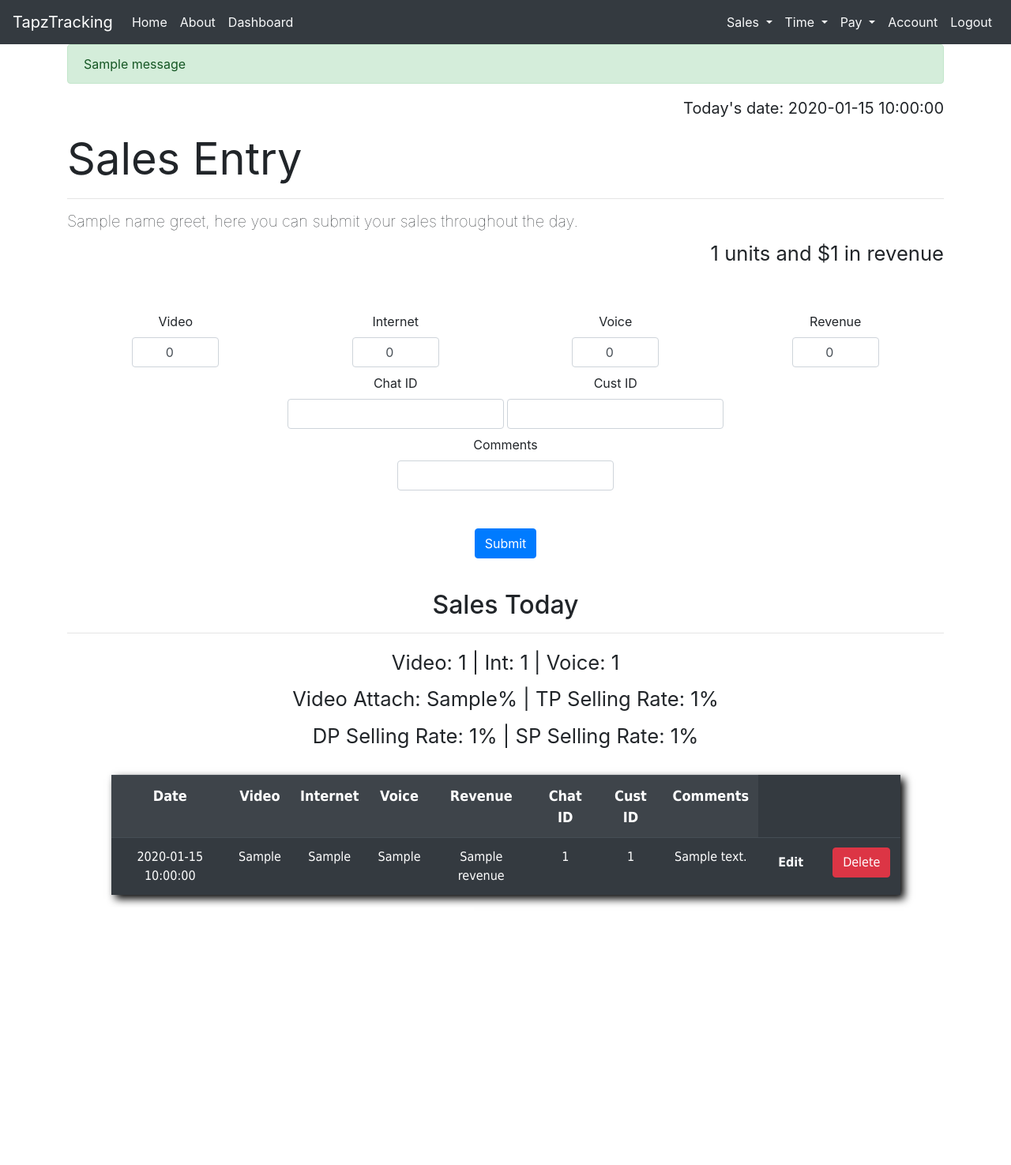
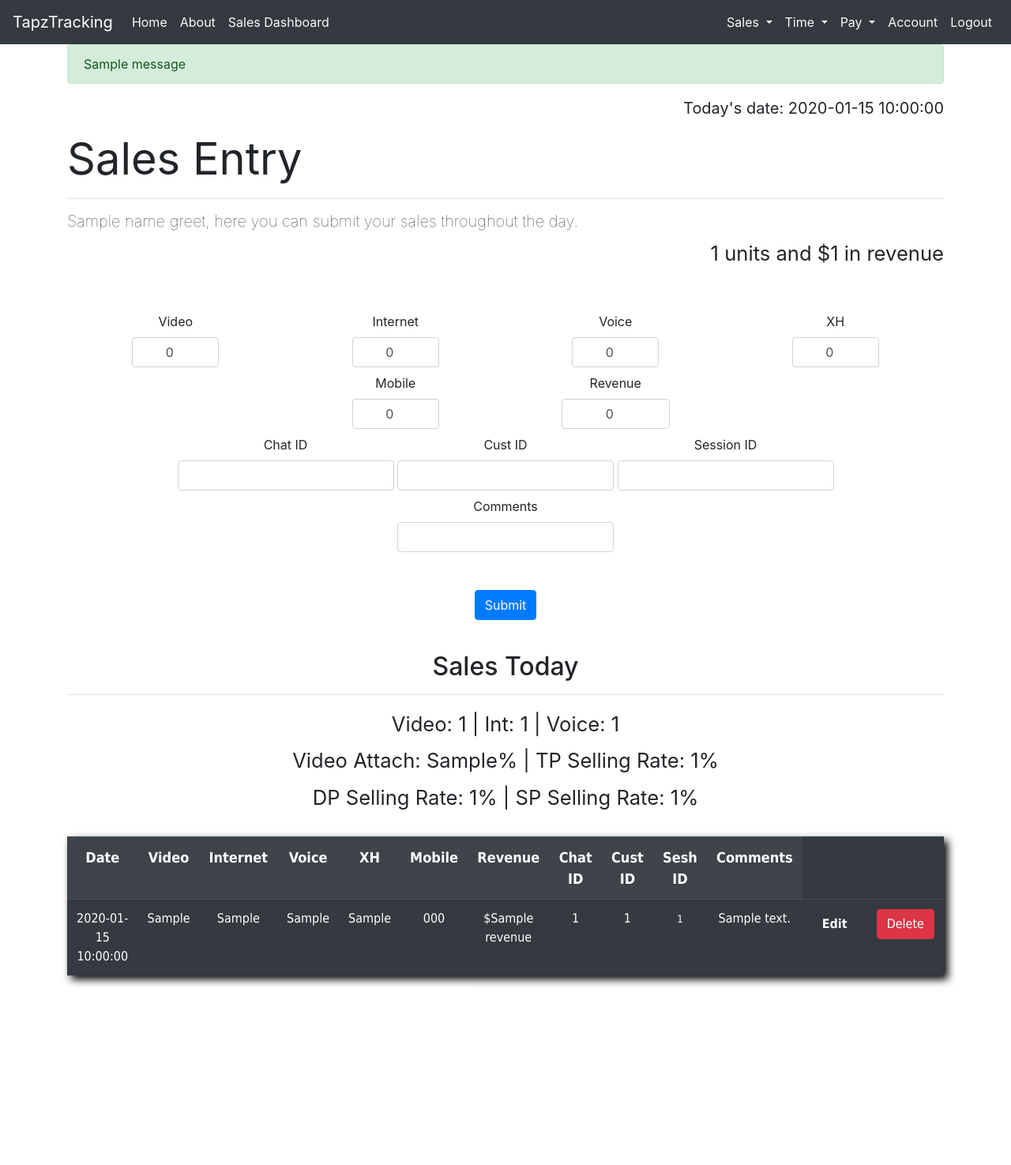
Before and after one commit to Tapz1/TapzTracking, a Flask app: template templates/sales_entry.html in a window 1280 px wide. Shown: the top 1475 px of the page at 79% size. Run offline with Flask 2, Linux system fonts and the light colour scheme; the visitor is signed in with stand-in values (Sample User, id 1); tables that the repository leaves empty hold one stand-in row (values such as "Sample post"); the template is opened without the code that fills it: values that come from a table or form of the project are taken from there, most other values are stand-ins (such as "Sample title", 1, 10 or a date in 2020); one stand-in notice (Sample message) is shown; parts of the project's set-up code (start-up, migrations or seed data) failed here and were passed over; some libraries are stand-ins or nearby versions.

Commit message:
Added Sales Dashboard for co-workers & other minor tweaks

```diff
--- a/main.py
+++ b/main.py
@@ -108,6 +108,22 @@ def authorized(f):
     return wrap
 
 
+def comcaster(f):
+    """checks if user has 'comcast' in their group_name in DB"""
+    @wraps(f)
+    def wrap(*args, **kwargs):
+        cur = mysql.connection.cursor()
+        cur.execute("SELECT email FROM users WHERE group_name = 'comcast' OR group_name = 'Comcast'")
+        comcast_list = str(cur.fetchall())
+        email = session['email']
+        if 'logged_in' in session and (email).lower() in comcast_list:
+            return f(*args, **kwargs)
+        else:
+            flash('Unauthorized User', 'danger')
+            return redirect(url_for('dashboard'))
+    return wrap
+
+
 def is_logged_in(f):
     """checks if user logged in"""
     @wraps(f)
@@ -150,6 +166,7 @@ def register():
     fname = form.fname.data
     lname = form.lname.data
     email = form.email.data
+    group_name = form.group_name.data
     # Create cursor
     cur = mysql.connection.cursor()
 
@@ -163,7 +180,7 @@ def register():
             password = sha256_crypt.encrypt(str(form.password.data))
 
             # Executes the query statement
-            cur.execute("INSERT INTO users(fname, lname, email, password, confirmed) VALUES(%s, %s, %s, %s, False)", (fname, lname, email, password))
+            cur.execute("INSERT INTO users(fname, lname, email, password, group_name, confirmed) VALUES(%s, %s, %s, %s, %s, False)", (fname, lname, email.lower(), password, group_name))
 
             # commit to DB
             mysql.connection.commit()
@@ -209,7 +226,7 @@ def confirm_email(token):
         mysql.connection.commit()
         cur.close()
         flash('You have confirmed your account. Thanks!', 'success')
-    return redirect(url_for('dashboard'))
+    return redirect(url_for('account'))
 
 
 @app.route('/unconfirmed')
@@ -266,6 +283,13 @@ def login():
 
                 if (email).lower() in admin_list:
                     session['Admin'] = True
+
+            # checks if comcast employee
+                cur.execute("SELECT email FROM users WHERE group_name = 'comcast' or group_name = 'Comcast'")
+                comcast_list = str(cur.fetchall())
+
+                if email in comcast_list:
+                    session['Comcaster'] = True
 
                 # checks if confirmed email
                 cur.execute("SELECT confirmed FROM users WHERE email = %s", [email])
@@ -636,7 +660,7 @@ def view_pay():
     return render_template("view_pay.html", form=form, name_greet=fname_session, html_date=html_date)
 
 
-@app.route('/delete_sale/<string:pay_id>', methods=['POST'])
+@app.route('/delete_pay/<string:pay_id>', methods=['POST'])
 @is_logged_in
 def delete_pay(pay_id):
     """delete pay by pay_id"""
@@ -654,6 +678,7 @@ def delete_pay(pay_id):
 @app.route("/sales_entry", methods=['GET', 'POST'])
 @is_logged_in
 @check_confirmed
+@comcaster
 def sales_entry():
     """page to add sales"""
     """Needs similar formatting to time_entry function"""
@@ -700,6 +725,9 @@ def sales_entry():
     total_hsd = 0
     total_voice = 0
     total_rev = (0)
+    total_xh = 0
+    total_mobile = 0
+
     for row in sales_data:
         a = int(row['vid_unit'])
         total_vids += a
@@ -710,9 +738,15 @@ def sales_entry():
         c = int(row['voice_unit'])
         total_voice += c
     for row in sales_data:
+        e = int(row['xh_unit'])
+        total_xh += e
+    for row in sales_data:
+        f = int(row['mobile_unit'])
+        total_mobile += f
+    for row in sales_data:
         d = float(row['revenue'])
         total_rev += d
-    total_units = total_vids + total_hsd + total_voice
+    total_units = total_vids + total_hsd + total_voice + total_xh + total_mobile
     # percentages
     if total_sales <= 0:
         vid_attach = 0
@@ -730,13 +764,16 @@ def sales_entry():
     hsd_unit = form.hsd_unit.data
     voice_unit = form.voice_unit.data
     revenue = form.revenue.data
+    xh_unit = form.xh_unit.data
+    mobile_unit = form.mobile_unit.data
     chat_id = form.chat_id.data
     cust_id = form.cust_id.data
     comment = form.comment.data
+    sesh_id = form.sesh_id.data
 
     if request.method == 'POST' and form.validate():
 
-        cur.execute("INSERT INTO sales_entry(user_id, Date, FirstName, LastName, vid_unit, hsd_unit, voice_unit, revenue, chat_id, cust_id, comment) VALUES(%s, CURDATE(), %s, %s, %s, %s, %s, %s, %s, %s, %s)", (userid_session, fname_session, lname_session, vid_unit, hsd_unit, voice_unit, revenue, chat_id, cust_id, comment))
+        cur.execute("INSERT INTO sales_entry(user_id, Date, FirstName, LastName, vid_unit, hsd_unit, voice_unit, xh_unit, mobile_unit, revenue, chat_id, cust_id, comment, sesh_id) VALUES(%s, CURDATE(), %s, %s, %s, %s, %s, %s, %s, %s, %s, %s, %s, %s)", (userid_session, fname_session, lname_session, vid_unit, hsd_unit, voice_unit, xh_unit, mobile_unit, revenue, chat_id, cust_id, comment, sesh_id))
         mysql.connection.commit()
 
         cur.close()
@@ -798,6 +835,9 @@ def view_sales():
     total_hsd = 0
     total_voice = 0
     total_rev = (0)
+    total_xh = 0
+    total_mobile = 0
+
     for row in sales_data:
         a = int(row['vid_unit'])
         total_vids += a
@@ -808,9 +848,15 @@ def view_sales():
         c = int(row['voice_unit'])
         total_voice += c
     for row in sales_data:
+        e = int(row['xh_unit'])
+        total_xh += e
+    for row in sales_data:
+        f = int(row['mobile_unit'])
+        total_mobile += f
+    for row in sales_data:
         d = float(row['revenue'])
         total_rev += d
-    total_units = total_vids + total_hsd + total_voice
+    total_units = total_vids + total_hsd + total_voice + total_xh + total_mobile
 
     # percentages
     if total_sales <= 0:
@@ -851,6 +897,8 @@ def edit_sale(sale_id):
     form.vid_unit.data = str(entry['vid_unit'])
     form.hsd_unit.data = str(entry['hsd_unit'])
     form.voice_unit.data = str(entry['voice_unit'])
+    form.xh_unit.data = str(entry['xh_unit'])
+    form.mobile_unit.data = str(entry['mobile_unit'])
     form.revenue.data = str(entry['revenue'])
     form.chat_id.data = entry['chat_id']
     form.cust_id.data = entry['cust_id']
@@ -860,12 +908,14 @@ def edit_sale(sale_id):
         vid_unit = request.form['vid_unit']
         hsd_unit = request.form['hsd_unit']
         voice_unit = request.form['voice_unit']
+        xh_unit = request.form['xh_unit']
+        mobile_unit = request.form['mobile_unit']
         revenue = request.form['revenue']
         chat_id = request.form['chat_id']
         cust_id = request.form['cust_id']
         comment = request.form['comment']
 
-        cur.execute("UPDATE sales_entry SET vid_unit=%s, hsd_unit=%s, voice_unit=%s, revenue=%s, chat_id=%s, cust_id=%s, comment=%s WHERE sale_id=%s", [vid_unit, hsd_unit, voice_unit, revenue, chat_id, cust_id, comment, sale_id])
+        cur.execute("UPDATE sales_entry SET vid_unit=%s, hsd_unit=%s, voice_unit=%s, xh_unit=%s, mobile_unit=%s, revenue=%s, chat_id=%s, cust_id=%s, comment=%s WHERE sale_id=%s", [vid_unit, hsd_unit, voice_unit, xh_unit, mobile_unit, revenue, chat_id, cust_id, comment, sale_id])
         mysql.connection.commit()
 
         cur.close()
@@ -1018,9 +1068,10 @@ def download_time_entry(userid, date_from, date_to):
 
     def generate():
         data = BytesIO()
+        #data = StringIO() # for testing purposes
 
         # write header
-        fieldnames = ['Date', 'FirstName', 'LastName', 'Time_In', 'Time_Out']
+        fieldnames = ['Date', 'FirstName', 'LastName', 'Time_In', 'Time_Out', 'category']
         csv_writer = csv.DictWriter(data, fieldnames=fieldnames)
         csv_writer.writeheader()
         yield data.getvalue()
@@ -1057,7 +1108,7 @@ def download_sales_entry(userid, date_from, date_to):
         data = BytesIO()
 
         # write header
-        fieldnames = ['Date', 'vid_unit', 'hsd_unit', 'voice_unit', 'revenue', 'chat_id', 'cust_id', 'comment']
+        fieldnames = ['Date', 'vid_unit', 'hsd_unit', 'voice_unit', 'xh_unit', 'mobile_unit', 'revenue', 'chat_id', 'cust_id', 'comment']
         csv_writer = csv.DictWriter(data, fieldnames=fieldnames)
         csv_writer.writeheader()
         yield data.getvalue()
@@ -1082,6 +1133,26 @@ def download_sales_entry(userid, date_from, date_to):
     # add a filename
     response.headers.set("Content-Disposition", "attachment", filename="Sales Report.csv")
     return response
+
+
+@app.route('/sales_dash')
+@comcaster
+@check_confirmed
+def sales_dashboard():
+    # time categories
+    categories = ["Name","Units", "Revenue"]
+    cur = mysql.connection.cursor()
+    current_email = session.get('email')
+    cur.execute("SELECT fname FROM users WHERE email = %s", [current_email])
+    data = cur.fetchone()
+    current_fname = str(data['fname'])
+
+    cur.execute("SELECT FirstName, LastName, SUM(vid_unit+hsd_unit+voice_unit+xh_unit+mobile_unit) AS 'Units', ROUND(SUM(revenue),2) AS 'Revenue' FROM sales_entry WHERE Date = CURDATE() GROUP BY user_id ORDER BY Units DESC, Revenue DESC")
+
+    sales_data = list(cur.fetchall())
+
+
+    return render_template('sales_dashboard.html', name=current_fname, categories=categories, sales_data=sales_data)
 
 
 @app.route('/dashboard')
--- a/project_lib.py
+++ b/project_lib.py
@@ -14,6 +14,6 @@ from datetime import datetime, timedelta
 from threading import Timer
 from submissionForms import RegisterForm, TimeEntry_Form, ViewTime_Form, SalesEntryForm, ResetPassword, EditAccount, PayEntryForm
 import db_credentials as db
-from io import BytesIO
+from io import BytesIO#, StringIO # for testing purposes
 import csv
 from pytz import timezone
--- a/templates/account.html
+++ b/templates/account.html
@@ -3,7 +3,7 @@
 {% block body %}
     <h1>Account Info</h1>
     <hr>
-    <h3 class="font-weight-lighter">Shhh! This is your account information.<br>We're looking to add the ability to change this data in a future update</h3>
+    <h3 class="font-weight-lighter">This is your account information <br> ( ͡° ͜ʖ ͡°) </h3>
     <br>
 
     <table class="table table-hover table-dark" align="center" style="font-family:Tahoma; width:90%; text-align:center; background-color: #228228228; box-shadow:5px 5px 10px black;">
--- a/templates/dashboard.html
+++ b/templates/dashboard.html
@@ -4,7 +4,7 @@
     <br>
         <h1 class="display-4"><strong>Dashboard</strong></h1>
         <hr>
-        <h2>Welcome, {{ name }},<small> feel free to submit your time entry!</small></h2>
+        <h2>Welcome, {{ name }}!<small> Here's your daily summary</small></h2>
 
     <hr>
 
--- a/templates/includes/_navbar.html
+++ b/templates/includes/_navbar.html
@@ -14,12 +14,19 @@
       <li class="nav-item">
         <a class="nav-link text-light" href="/about">About</a>
       </li>
+    {% if session.Comcaster %}
+      <li class="nav-item">
+        <a class="nav-link text-light" href="/sales_dash">Sales Dashboard</a>
+      </li>
+    {% endif %}
+  <!-- testing this out for more time data
     {% if session.logged_in %}
       <li class="nav-item">
         <a class="nav-link text-light" href="/dashboard">Dashboard</a>
       </li>
     {% else %}
     {% endif %}
+  -->
     </ul>
 
     <ul class="navbar-nav">
@@ -27,7 +34,7 @@
   {% if session.logged_in %}
 
     <!-- Dropdown -->
-      {% if session.Admin %}
+      {% if session.Comcaster %}
         <li class="nav-item dropdown">  <!--dropdown for sales entry-->
           <a class="nav-link dropdown-toggle text-light" href="#" id="navbardrop" data-toggle="dropdown">
             Sales
--- a/templates/sales_entry.html
+++ b/templates/sales_entry.html
@@ -24,8 +24,17 @@
                 <label> <!-- voice input -->
                     {{render_field(form.voice_unit, class="form-control", type="number", value="0", min="0", style='text-align:center; width: 40%;')}}
                 </label>
+
+                <label> <!-- voice input -->
+                    {{render_field(form.xh_unit, class="form-control", type="number", value="0", min="0", style='text-align:center; width: 40%;')}}
+                </label>
+
+                <label> <!-- voice input -->
+                    {{render_field(form.mobile_unit, class="form-control", type="number", value="0", min="0", style='text-align:center; width: 40%;')}}
+                </label>
+
                 <label> <!-- revenue input -->
-                    {{render_field(form.revenue, class="form-control", type="number", step="0.01", value="0", min="0", style='text-align:center; width: 40%;')}}
+                    {{render_field(form.revenue, class="form-control", type="number", step="0.01", value="0", min="0", style='text-align:center; width: 50%;')}}
                 </label>
               <div class="" style="clear:both;">
                 <label> <!-- chat  ID input -->
@@ -33,6 +42,9 @@
                 </label>
                 <label> <!-- cust_id input -->
                     {{render_field(form.cust_id, class="form-control", type="number")}}
+                </label>
+                <label> <!-- cust_id input -->
+                    {{render_field(form.sesh_id, class="form-control", type="text")}}
                 </label>
                 </div>
 
@@ -59,16 +71,19 @@
 
       </div>
           <br>
-          <table class="table table-dark table-hover table-striped" align="center" style="font-family:Tahoma; width:90%; text-align:center; background-color: #228228228; box-shadow:5px 5px 10px black;">
+          <table class="table table-dark table-hover table-striped" align="center" style="font-family:Tahoma; width:100%; text-align:center; background-color: #228228228; box-shadow:5px 5px 10px black;">
             <tr>
               <th style="text-align:center;"><font size="4">Date</font></th>
               <!--<th style="text-align:center;"><font size="4">Name</font></th>-->
               <th style="text-align:center;"><font size="4">Video</font></th>
               <th style="text-align:center;"><font size="4">Internet</font></th>
               <th style="text-align:center;"><font size="4">Voice</font></th>
+              <th style="text-align:center;"><font size="4">XH</font></th>
+              <th style="text-align:center;"><font size="4">Mobile</font></th>
               <th style="text-align:center;"><font size="4">Revenue</font></th>
               <th style="text-align:center;"><font size="4">Chat ID</font></th>
               <th style="text-align:center;"><font size="4">Cust ID</font></th>
+              <th style="text-algin:center;"><font size="4">Sesh ID</th>
               <th style="text-align:center;"><font size="4">Comments</font></th>
             </tr>
 
@@ -79,9 +94,12 @@
               <td><font size="3">{{i.vid_unit}}</font></td>
               <td><font size="3">{{i.hsd_unit}}</font></td>
               <td><font size="3">{{i.voice_unit}}</font></td>
-              <td><font size="3">{{i.revenue}}</font></td>
+              <td><font size="3">{{i.xh_unit}}</font></td>
+              <td><font size="3">{{i.mobile_unit}}</font></td>
+              <td><font size="3">${{i.revenue}}</font></td>
               <td><font size="3">{{i.chat_id}}</font></td>
               <td><font size="3">{{i.cust_id}}</font></td>
+              <td><font size="2">{{i.sesh_id}}</font></td>
               <td><font size="3">{{i.comment}}</font></td>
               <td><a href="edit_sale/{{i.sale_id}}" class="btn btn-default pull-right text-light"><strong>Edit</strong></a></td>
               <td>
--- a/templates/view_sales.html
+++ b/templates/view_sales.html
@@ -47,6 +47,8 @@
         <th style="text-align:center;"><font size="4">Video</font></th>
         <th style="text-align:center;"><font size="4">Internet</font></th>
         <th style="text-align:center;"><font size="4">Voice</font></th>
+        <th style="text-align:center;"><font size="4">XH</font></th>
+        <th style="text-align:center;"><font size="4">Mobile</font></th>
         <th style="text-align:center;"><font size="4">Revenue</font></th>
         <th style="text-align:center;"><font size="4">Chat ID</font></th>
         <th style="text-align:center;"><font size="4">Cust ID</font></th>
@@ -60,6 +62,8 @@
         <td><font size="3">{{i.vid_unit}}</font></td>
         <td><font size="3">{{i.hsd_unit}}</font></td>
         <td><font size="3">{{i.voice_unit}}</font></td>
+        <td><font size="3">{{i.xh_unit}}</font></td>
+        <td><font size="3">{{i.mobile_unit}}</font></td>
         <td><font size="3">{{i.revenue}}</font></td>
         <td><font size="3">{{i.chat_id}}</font></td>
         <td><font size="3">{{i.cust_id}}</font></td>
```
Also changed, not shown: submissionForms.py (+6 -2 lines), templates/edit_sale.html (+12 -1 lines), templates/register.html (+7 -0 lines), templates/sales_dashboard.html (added, +28 -0 lines).
